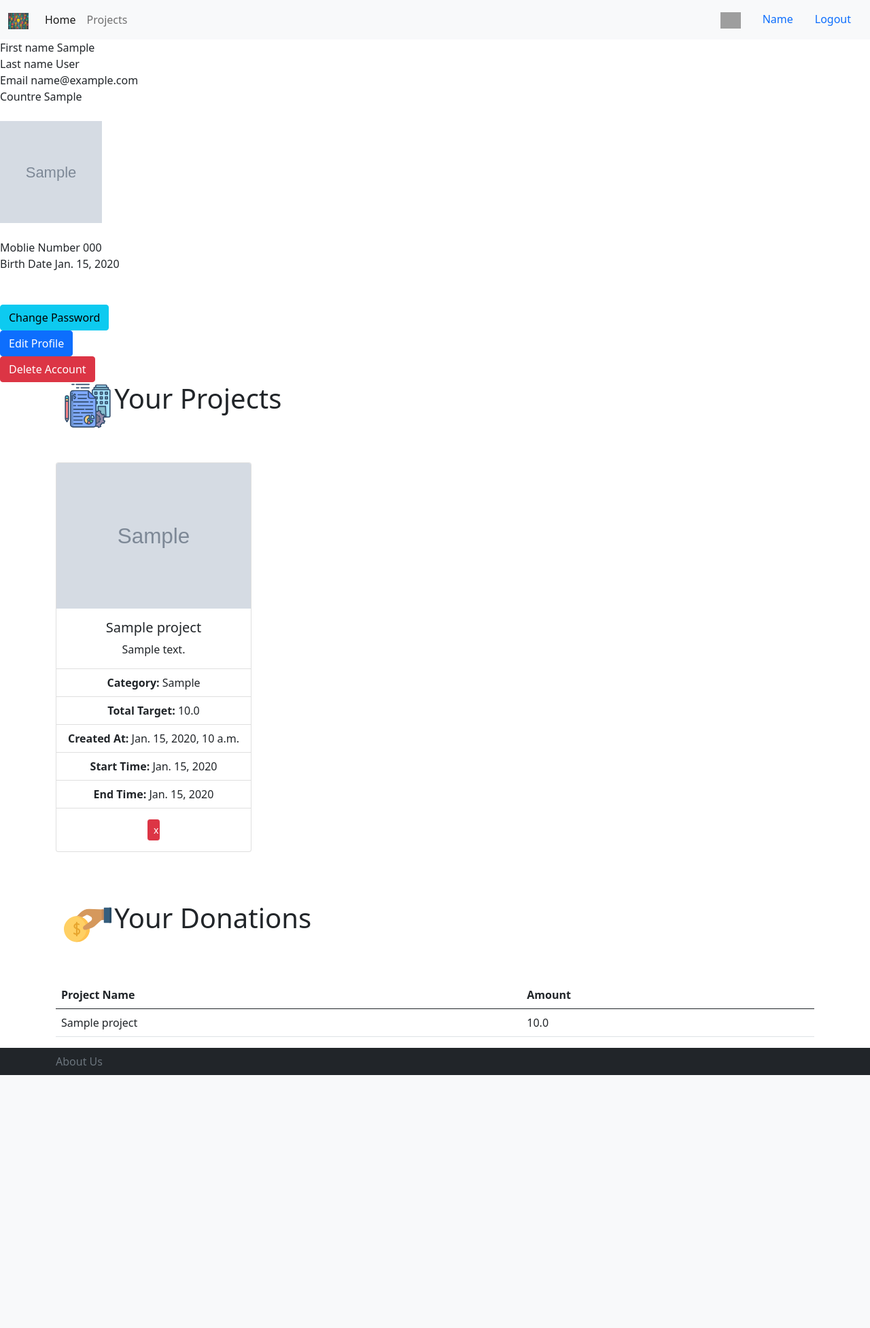
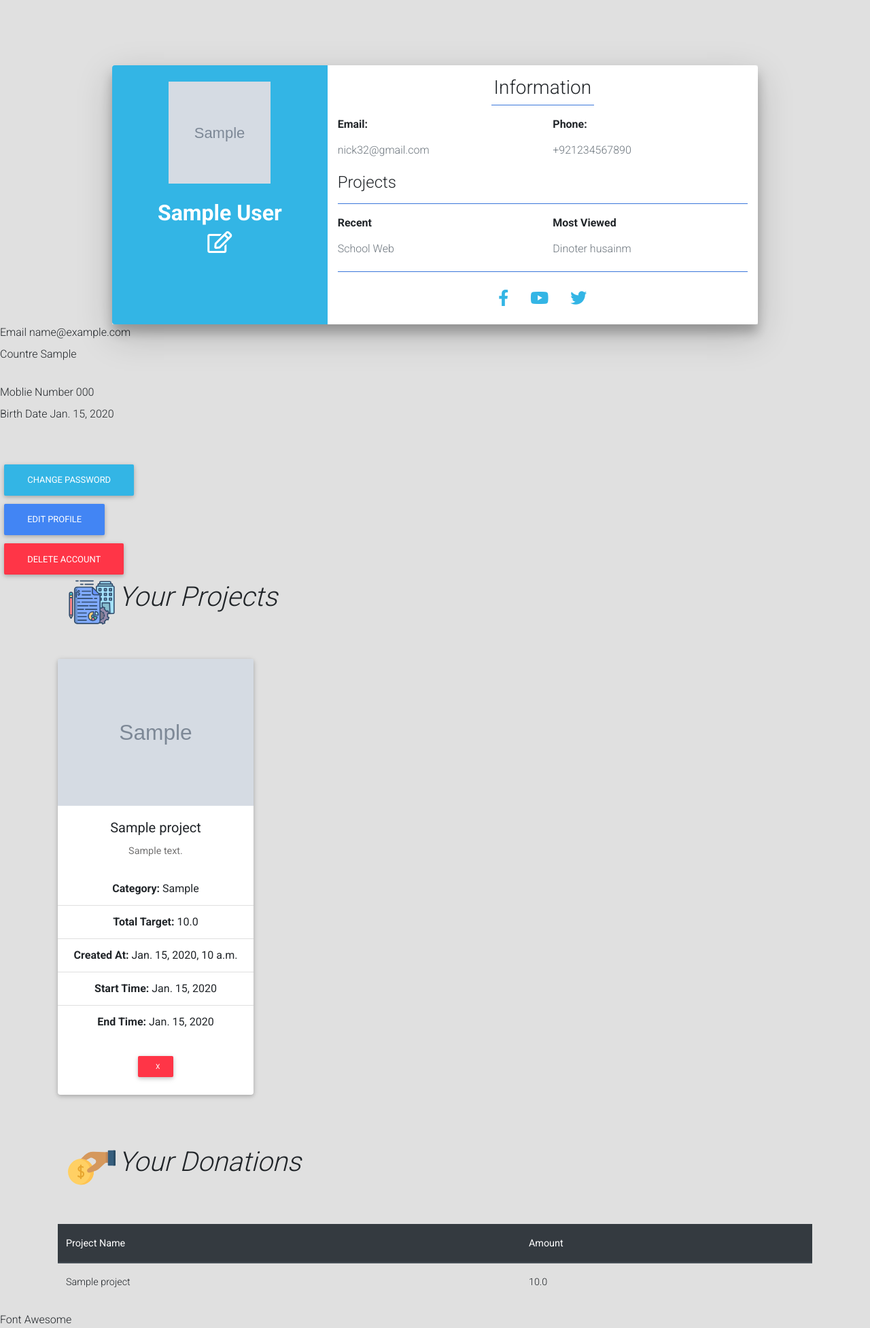
Before and after one commit to abobakryousre/Crowd-Funding, a Django app: page /user/profile/ in a window 1280 px wide. Shown: the whole page at 68% size. Before the commit the page ends 1581 px from the top, so only its background shows below. Run offline with Django 3.2, Linux system fonts and the light colour scheme; tables that the repository leaves empty hold one stand-in row (values such as "Sample post"); grey boxes marked "Sample" are stand-in pictures; some libraries are stand-ins or nearby versions; grey boxes are pictures that could not be loaded.

Commit message:
feat(user-profile):Styling user profile page

```diff
--- a/crowd_funding/crowd_funding/settings.py
+++ b/crowd_funding/crowd_funding/settings.py
@@ -83,7 +83,7 @@ DATABASES = {
         'NAME': 'crowd_funding',
         'HOST': 'localhost',
         'USER': 'root',
-        'PASSWORD': '',
+        'PASSWORD': 'ayman24228811',
     }
 }
 
--- a/crowd_funding/crowd_funding/urls.py
+++ b/crowd_funding/crowd_funding/urls.py
@@ -24,7 +24,7 @@ from users.views import index
 urlpatterns = [
     path('admin/', admin.site.urls),
     path('', index, name="index"),
-    path('user/', include('users.ursl')),
+    path('user/', include('users.urls')),
     path('projects/', include('projects.urls')),
 
 ] + static(settings.MEDIA_URL, document_root=settings.MEDIA_ROOT)
--- a/crowd_funding/users/templates/users/base.html
+++ b/crowd_funding/users/templates/users/base.html
@@ -1,5 +1,5 @@
+
 {% load static %}
-
 <!DOCTYPE html>
 <html lang="en">
 <head>
--- a/crowd_funding/users/templates/users/profile.html
+++ b/crowd_funding/users/templates/users/profile.html
@@ -1,20 +1,83 @@
-{% extends "users/base.html" %} {% block title %} Profile {% endblock %}
+
 {% load static %} {% block content %}
-    <div class="justify-content-center">
-    <label>First name</label>
-    {{ current_user.first_name }}<br/>
-    <label>Last name</label>
-    {{ current_user.last_name }}<br/>
+<!DOCTYPE html>
+<html>
+<head>
+	<title>Profile Card</title>
+	<!-- Font Awesome -->
+<link rel="stylesheet" href="https://use.fontawesome.com/releases/v5.8.2/css/all.css">
+<!-- Google Fonts -->
+<link rel="stylesheet" href="https://fonts.googleapis.com/css?family=Roboto:300,400,500,700&display=swap">
+<!-- Bootstrap core CSS -->
+<link href="https://cdnjs.cloudflare.com/ajax/libs/twitter-bootstrap/4.5.0/css/bootstrap.min.css" rel="stylesheet">
+<!-- Material Design Bootstrap -->
+<link href="https://cdnjs.cloudflare.com/ajax/libs/mdbootstrap/4.19.1/css/mdb.min.css" rel="stylesheet">
+</head>
+<body class="bg-light">
+	<div class="container">
+     	<div class="row d-flex justify-content-center">
+            <div class="col-md-10 mt-5 pt-5">
+             	<div class="row z-depth-3">
+                 	<div class="col-sm-4 bg-info rounded-left">
+        		        <div class="card-block text-center text-white">
+                		  <br>  <i> <img
+            width="150px"
+            height="150px"
+            src="{{ current_user.profile_picutre.url }}"
+    /></i>
+                    		<h2 class="font-weight-bold mt-4">{{ current_user.first_name }}&nbsp{{ current_user.last_name }} </h2>
+                    		<i class="far fa-edit fa-2x mb-4"></i>
+                		</div>
+            		</div>
+            		<div class="col-sm-8 bg-white rounded-right">
+                    	<h3 class="mt-3 text-center">Information</h3>
+                    	<hr class="bg-primary mt-0 w-25">
+                   		<div class="row">
+                        	<div class="col-sm-6">
+                            	<p class="font-weight-bold">Email:</p>
+                           		<h6 class=" text-muted">nick32@gmail.com</h6>
+                        	</div>
+                        	<div class="col-sm-6">
+                            	<p class="font-weight-bold">Phone:</p>
+                           		<h6 class="text-muted">+921234567890</h6>
+                        	</div>
+                    	</div>
+                    		<h4 class="mt-3">Projects</h4>
+                    		<hr class="bg-primary">
+                   		<div class="row">
+                        	<div class="col-sm-6">
+                           		<p class="font-weight-bold">Recent</p>
+                          	  	<h6 class="text-muted">School Web</h6>
+                        	</div>
+                        	<div class="col-sm-6">
+                            	<p class="font-weight-bold">Most Viewed</p>
+                            	<h6 class="text-muted">Dinoter husainm</h6>
+                        	</div>
+                    	</div>
+                	   	<hr class="bg-primary">
+                	    <ul class="list-unstyled d-flex justify-content-center mt-4">
+            	        	<li><a href="#!"><i class="fab fa-facebook-f px-3 h4 text-info"></i></a></li>
+        	            	<li><a href="#!"><i class="fab fa-youtube px-3 h4 text-info"></i></a></li>
+    	                	<li><a href="#!"><i class="fab fa-twitter px-3 h4 text-info"></i></a></li>
+	               		</ul>
+              		</div>
+             	</div>
+            </div>
+        </div>
+	</div>
+</body>
+</html>
+
+
+
+
+
     <label>Email</label>
     {{ current_user.email }}<br/>
     <label>Countre</label>
     {{ current_user.country }}<br/><br/>
 
-    <img
-            width="150px"
-            height="150px"
-            src="{{ current_user.profile_picutre.url }}"
-    /><br/><br/>
+
 
     <label>Moblie Number</label>
     {{ current_user.mobile_phone }}<br/>
@@ -202,3 +265,4 @@
         </table>
     </div>
 {% endblock %}
+ Font Awesome
--- a/crowd_funding/users/ursl.py
+++ b/crowd_funding/users/urls.py
@@ -13,6 +13,5 @@ urlpatterns = [
     path('profile/check-password', check_password, name="check-password"),
     path('delete-account/', delete_account, name='delete-account'),
     path('profile/change-password', change_password, name='change-password'),
-    url(r'^profile$',index ),
     url(r'^deleteItem/(?P<pk>\d+)$', deleteItem,name='deleteItem'),
 ] + static(settings.MEDIA_URL, document_root=settings.MEDIA_ROOT)
--- a/crowd_funding/users/views.py
+++ b/crowd_funding/users/views.py
@@ -5,6 +5,7 @@ from projects.models import Donation, Images, Projects
 
 from .forms import UserProfile
 from .models import User
+from django.contrib import messages
 
 # from projects.models.projects import Donation
 
@@ -90,8 +91,10 @@ def deleteItem(request,pk):
    # return HttpResponse(str(project.total_target))
     if sum_donations_of_project["total_price"] >= project.total_target*(25/100):
 
-        return HttpResponse("Sorry,You can't delete this project because its donations exceeds 25% of total target")
 
+    #return HttpResponse("Sorry,You can't delete this project because its donations exceeds 25% of total target")
+       #messages.info(request, 'Your password has been changed successfully!')
+       return redirect('profile')
     else:
         project.delete()
         return HttpResponse("Done")
```
Also changed, not shown: crowd_funding/media/users_images/download_1.jpg (added), crowd_funding/media/users_images/download_1_1HZMhZf.jpg (added), crowd_funding/users/models.py (line endings or trailing spaces).
